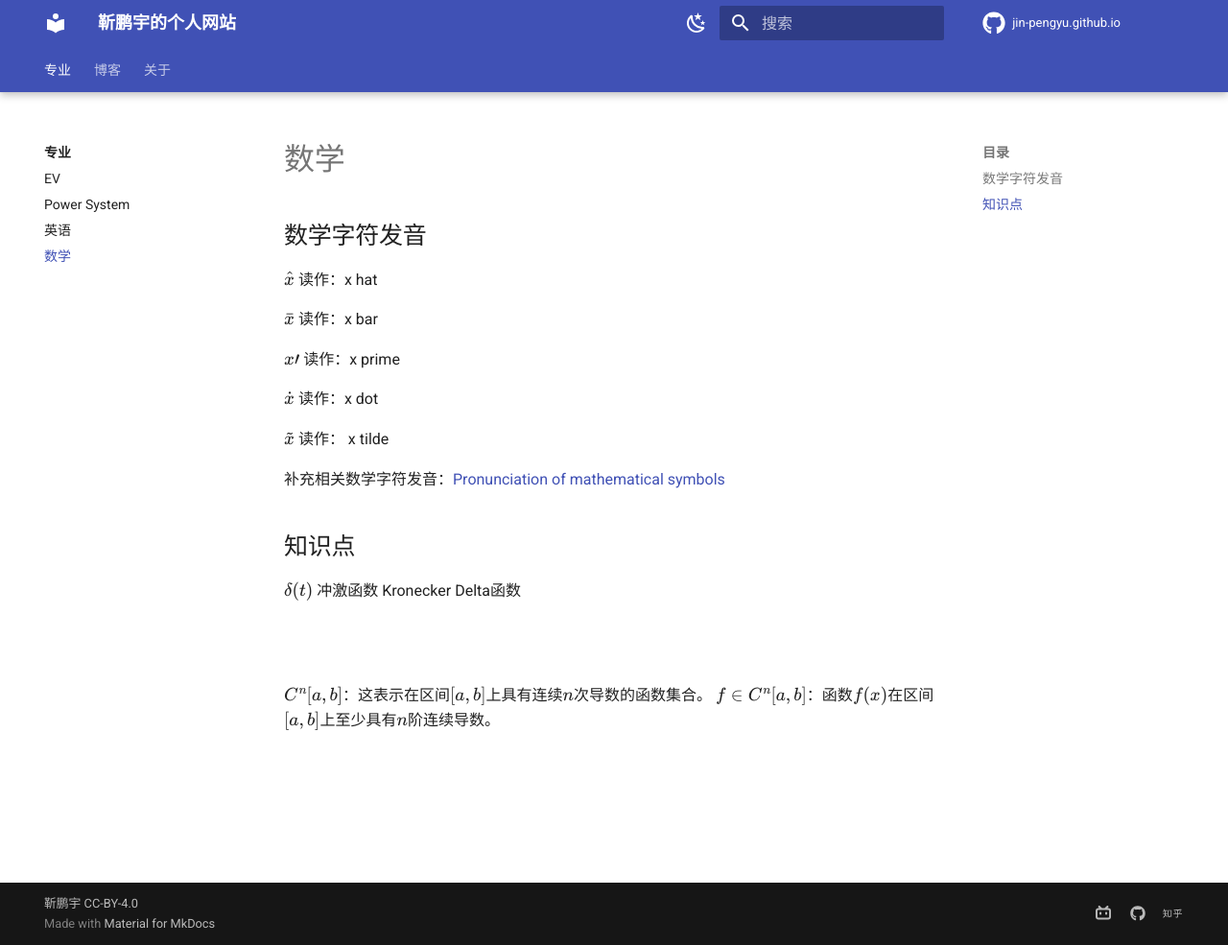
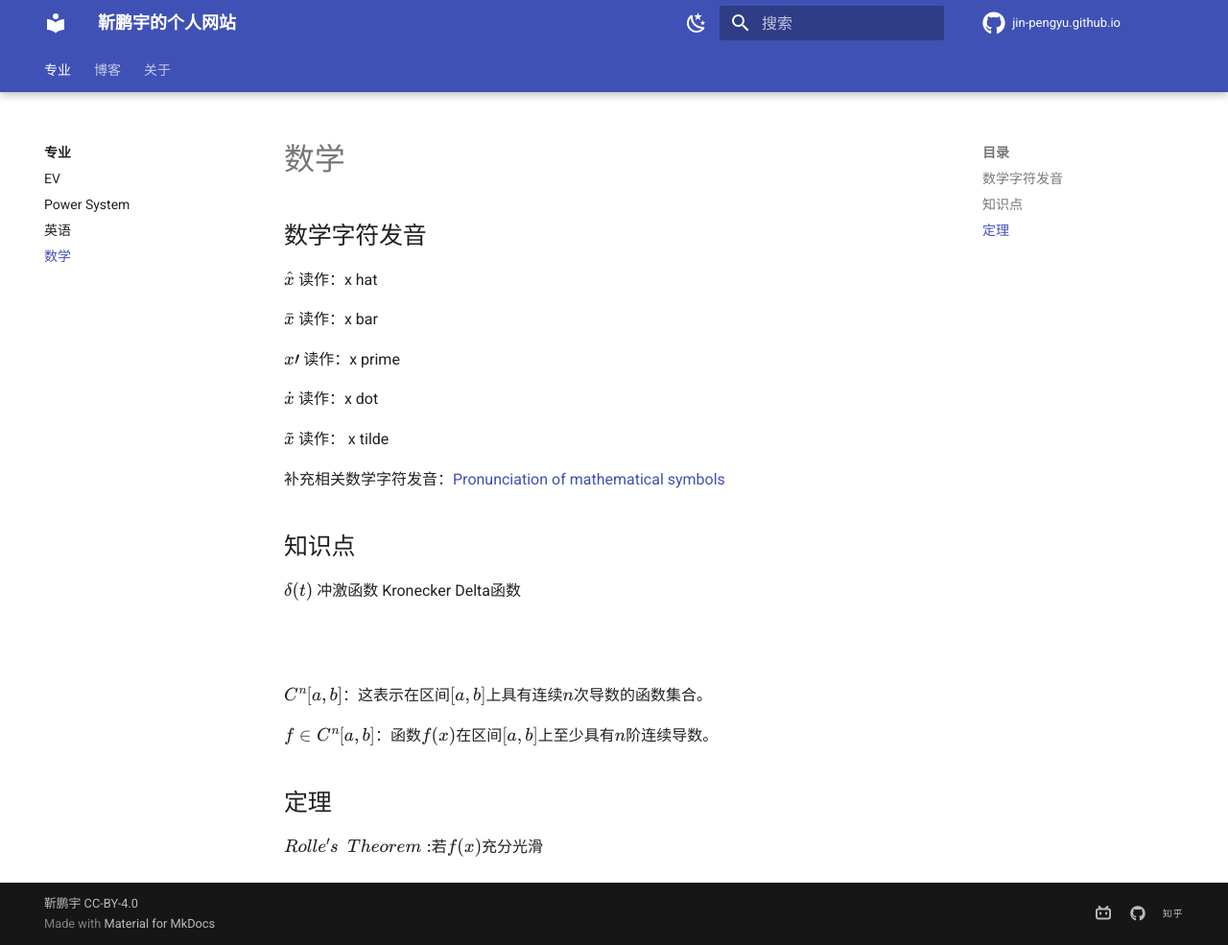
Before and after one commit to Pengyu-Jin/Pengyu-Jin.github.io, an MkDocs documentation site: the page built from docs/major/math/math.md, in a window 1280 px wide and 985 px high. Shown: the whole window at 96% size. Built offline with MkDocs 1.6.1 and Material for MkDocs 9.7.7, drawn with Linux system fonts in a browser that asks for light colours.

Commit message:
style change 237

```diff
--- a/docs/major/math/math.md
+++ b/docs/major/math/math.md
@@ -20,4 +20,9 @@ $\delta(t)$ 冲激函数  Kronecker Delta函数
 <br></br>
 
 $C^n[a, b]$：这表示在区间$[a,b]$上具有连续$n$次导数的函数集合。
+
 $f \in C^n[a, b]$：函数$f(x)$在区间$[a,b]$上至少具有$n$阶连续导数。
+
+## 定理
+
+$Rolle's \ \  Theorem:$若$f(x)$充分光滑
```
